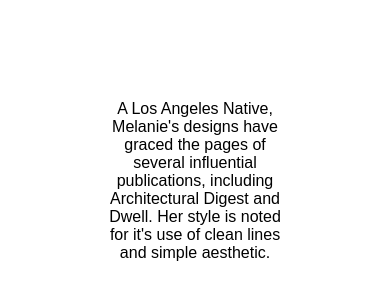
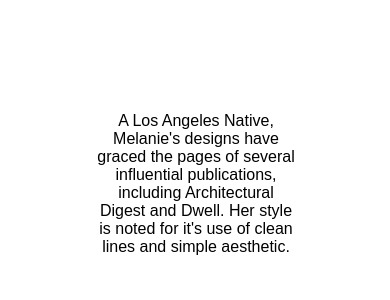
Before and after one commit to michaelWagner/melanie-maiqui, a plain HTML site: page index.html in a window 390 px wide. Shown: the part 842-1142 px from the top of the page. Drawn offline with nearby package versions, Linux system fonts and the light colour scheme.

Commit message:
Fix about statement so that it is centered and does not have a widow.

```diff
--- a/css/maiqui.css
+++ b/css/maiqui.css
@@ -68,8 +68,10 @@ a:hover {
 }*/
 
 #portfolio {
-  padding: 3% 28%;
   text-align: center;
+  width: 424px;
+  margin: 2% auto;
+  padding-left: 35px;
 }
 
 .parallax-image-wrapper {
@@ -165,6 +167,13 @@ a:hover {
   margin: 0 50%;
 }
 
+@media screen and (min-width: 980px) {
+  #portfolio {
+    width: 437px;
+    padding-left: 50px;
+  }
+}
+
 @media screen and (max-width: 700px) {
   .name-plate {
     font-size: 1.8em;
@@ -193,4 +202,17 @@ a:hover {
     margin-bottom: 4px;
     border-radius: 20px;
   }
+
+  #portfolio {
+    width: 375px;
+    /*margin: 2% auto;*/
+    padding-left: 30px;
+  }
 }
+
+@media screen and (max-width: 500px) {
+  #portfolio {
+    width: 233px;
+    padding-left: 18px;
+  }
+}
```
